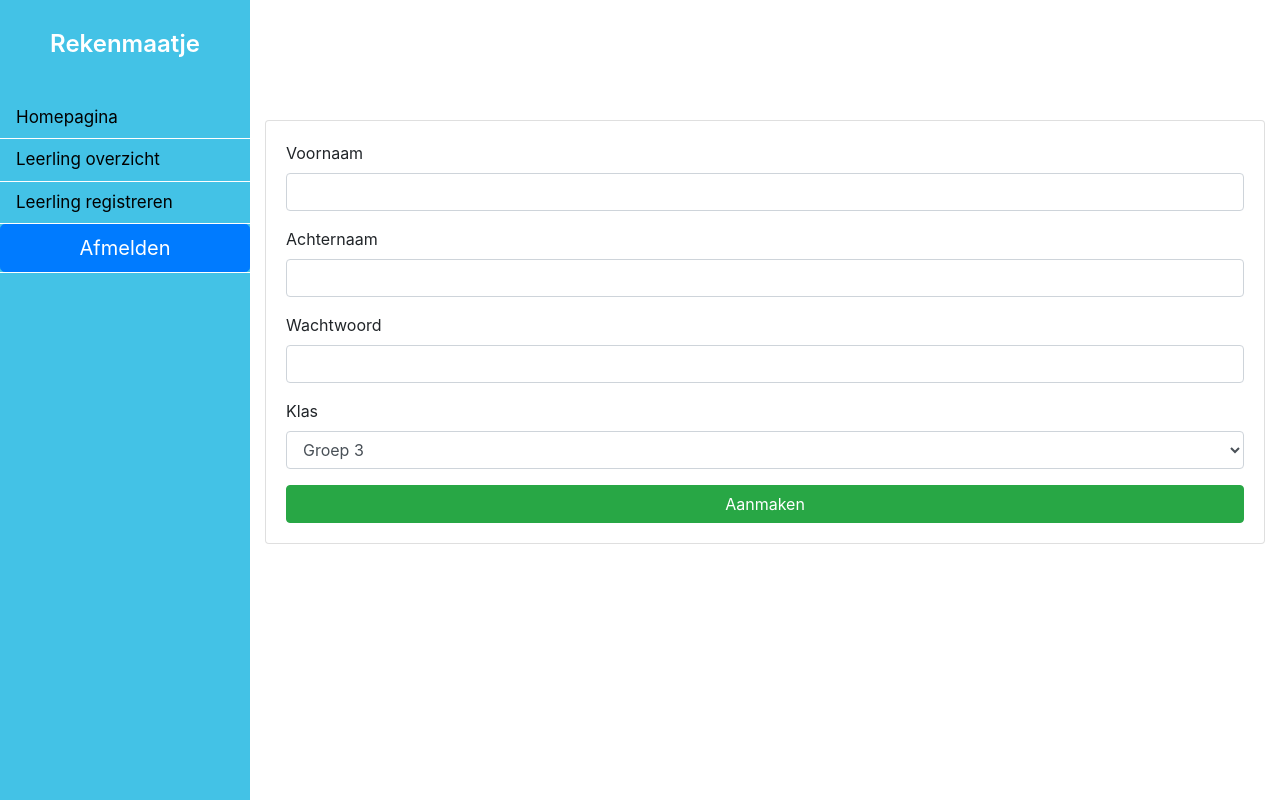
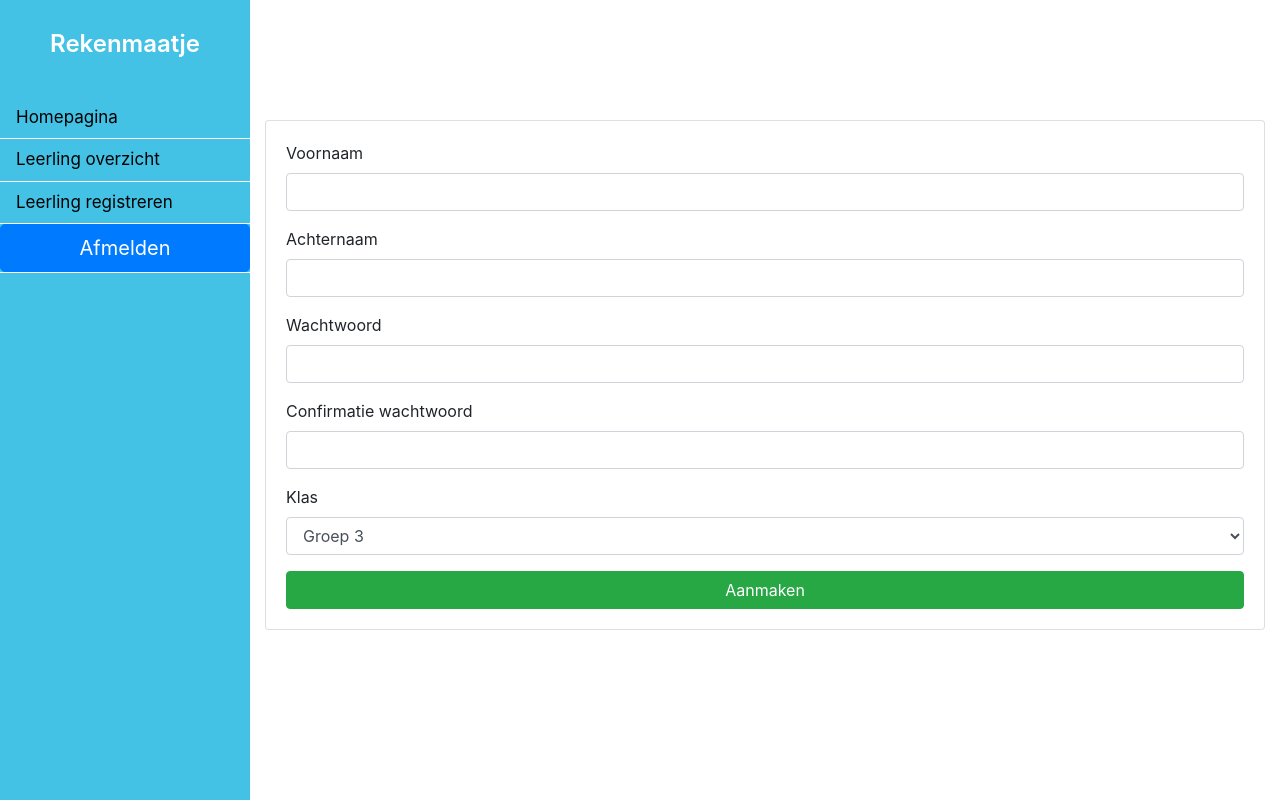
Before and after one commit to oneandonlydennis/makeathon, a PHP site: page /teacher/registeren.php in a window 1280 px wide. Run offline with PHP 8.4, Linux system fonts and the light colour scheme; some libraries are stand-ins or nearby versions.

Commit message:
Added all other error messages, phase 2 now complete :)

```diff
--- a/classes/class_user.php
+++ b/classes/class_user.php
@@ -74,6 +74,8 @@ class User {
            ':password' => password_hash($password, PASSWORD_BCRYPT),
            ':klas' => $klas
         ));
+
+        return true;
     }
 
     public static function deleteUser($id) {
--- a/teacher/overzicht.php
+++ b/teacher/overzicht.php
@@ -52,7 +52,7 @@ require('nav.php');
                                 <th scope = "row" > '. $row['username'] .'</th>
                                 <td> '. $row['achternaam'] .'</td>
                                 <td> '. $row['klas'] .'</td>
-                                <td><form method="POST"><button type="submit" class="btn btn-success">Bewerken</button><button name="verwijderen" value="'. $row['id'] .'" type="submit" class="btn btn-danger">Verwijderen</button></form></td>
+                                <td><form method="POST" style="display: inline-flex;"><button type="submit" class="btn btn-success">Bewerken</button><button name="verwijderen" value="'. $row['id'] .'" type="submit" class="btn btn-danger">Verwijderen</button></form></td>
                             </tr >';
                             }
                         ?>
--- a/teacher/registeren.php
+++ b/teacher/registeren.php
@@ -23,7 +23,15 @@ require('nav.php');
             <?php
             $errormsg = "";
             if ($_SERVER['REQUEST_METHOD'] === 'POST' && isset($_POST['aanmaken'])) {
-                if (!empty($_POST['voornaam']) && !empty($_POST['achternaam']) && !empty($_POST['wachtwoord']) && !empty($_POST['klas'])) {
+                if (empty($_POST['voornaam'])){
+                    $errormsg = '<div class="alert alert-danger">Je bent vergeten de voornaam in te voeren!</div>';
+                } else if(empty($_POST['achternaam'])){
+                    $errormsg = '<div class="alert alert-danger">Je bent vergeten de achternaam in te voeren!</div>';
+                } else if(empty($_POST['wachtwoord'])){
+                    $errormsg = '<div class="alert alert-danger">Je bent vergeten het wachtwoord in te voeren!</div>';
+                } else if(empty($_POST['confirm'])){
+                    $errormsg = '<div class="alert alert-danger">Je bent vergeten het wachtwoord te bevestigen!</div>';
+                } else {
                     if (User::registreren($_POST['voornaam'], $_POST['achternaam'], $_POST['wachtwoord'], $_POST['klas'])) {
                         $errormsg = '<div class="alert alert-success">Je hebt de student succesvol toegevoegd!</div>';
                     }
@@ -47,6 +55,10 @@ require('nav.php');
                             <input name="wachtwoord" type="password" class="form-control"placeholder="">
                         </div>
                         <div class="form-group">
+                            <label for="confirm">Confirmatie wachtwoord</label>
+                            <input name="confirm" type="password" class="form-control"placeholder="">
+                        </div>
+                        <div class="form-group">
                             <label for="Groep">Klas</label>
                             <select name="klas" class="form-control">
                                 <option value="Groep 3">Groep 3</option>
```
